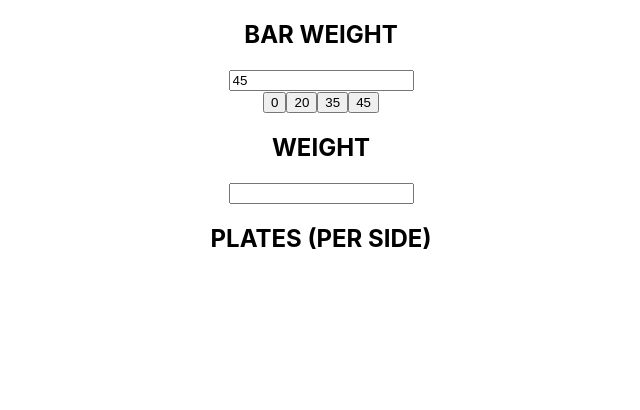
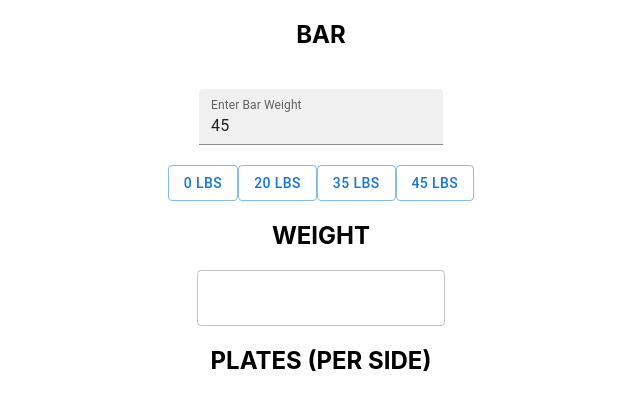
Before and after one commit to gahmee/Plate-Calculator, a React (Create React App) app in the folder client/: page / in a window 1280 px wide. Shown: the top 410 px of the page, without its empty margins (319-959 px from the left). Built offline with nearby package versions, Linux system fonts and the light colour scheme.

Commit message:
add material ui

```diff
--- a/client/package.json
+++ b/client/package.json
@@ -3,6 +3,9 @@
   "version": "0.1.0",
   "private": true,
   "dependencies": {
+    "@emotion/react": "^11.11.1",
+    "@emotion/styled": "^11.11.0",
+    "@mui/material": "^5.13.6",
     "@testing-library/jest-dom": "^5.16.5",
     "@testing-library/react": "^13.4.0",
     "@testing-library/user-event": "^13.5.0",
--- a/client/src/index.css
+++ b/client/src/index.css
@@ -35,8 +35,8 @@ code {
   align-items: center;
   background-color: #e7e7e7;
   border-radius: 50%;
-  width: 100px;
-  height: 100px;
+  width: 80px;
+  height: 80px;
   font-size: 30px;
   font-weight: bold;
   padding: 10px;
@@ -54,3 +54,7 @@ code {
   align-items: center;
   font-size: 30px;
 }
+
+#bar-weight-container {
+  padding: 20px;
+}
--- a/client/src/pages/home.js
+++ b/client/src/pages/home.js
@@ -1,5 +1,7 @@
 import { useState } from 'react'
 import DisplayPlates from '../components/DisplayPlates'
+import { TextField, Button } from '@mui/material'
+
 
 
 const Home = () => {
@@ -47,23 +49,23 @@ const Home = () => {
     return (
         <div id="home">
             <div>
-                <h2>BAR WEIGHT</h2>
-                <div>
-                    <input type="number" value={barWeight} onChange={(e) => handleBarWeight(e.target.value)}></input>
+                <h2>BAR</h2>
+                <div id="bar-weight-container">
+                    <TextField type="number" label="Enter Bar Weight" variant="filled" value={barWeight} onChange={(e) => handleBarWeight(e.target.value)} />
                 </div>
                 <div>
-                    <button onClick={() => handleBarWeight(0)}>0</button>
-                    <button onClick={() => handleBarWeight(20)}>20</button>
-                    <button onClick={() => handleBarWeight(35)}>35</button>
-                    <button onClick={() => handleBarWeight(45)}>45</button>
+                    <Button variant="outlined" onClick={() => handleBarWeight(0)}>0 lbs</Button>
+                    <Button variant="outlined" onClick={() => handleBarWeight(20)}>20 lbs</Button>
+                    <Button variant="outlined" onClick={() => handleBarWeight(35)}>35 lbs</Button>
+                    <Button variant="outlined" onClick={() => handleBarWeight(45)}>45 lbs</Button>
                 </div>
 
             </div>
-            <div>
+            <div id="weight-container">
                 <h2>WEIGHT</h2>
-                <input type="number" onChange={(e) => calculateWeight(e.target.value, barWeight)}></input>
+                <TextField type="number" onChange={(e) => calculateWeight(e.target.value, barWeight)} />
             </div>
-            <div>
+            <div id="plate-display-container">
                 <h2>PLATES (PER SIDE)</h2>
                 <DisplayPlates totalPlates={totalPlates} errorMessage={errorMessage} />
             </div>
```
Also changed, not shown: 1 other file (tests, documents, lock files or other folders).
